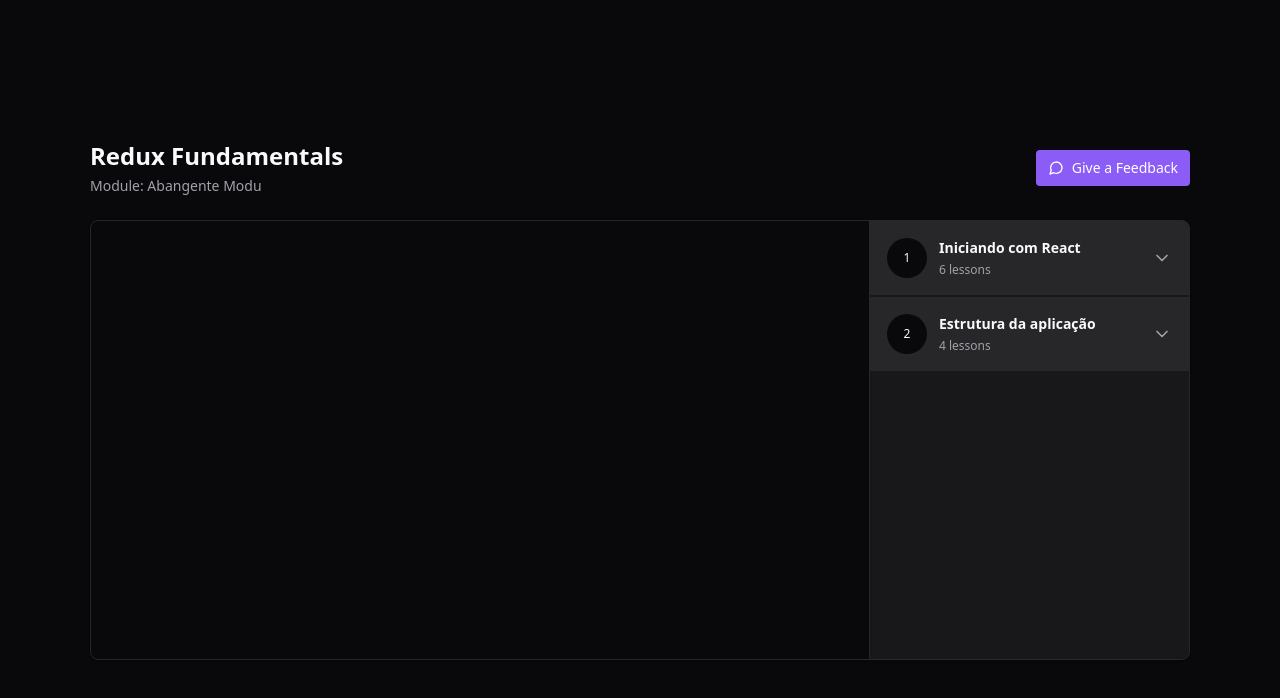
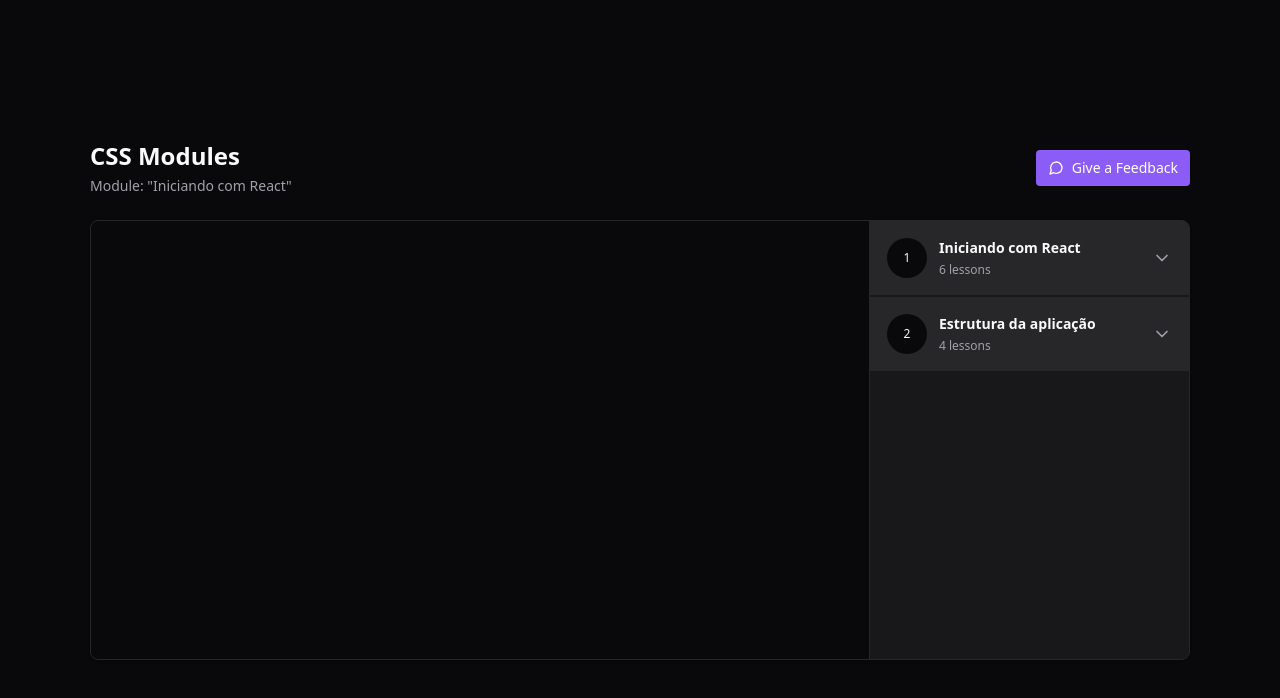
Before and after one commit to luiz504/07-ig22reactjs-redux-zustand, a React (Vite) app: page / in a window 1280 px wide. Shown: the top 698 px of the page. Built offline with nearby package versions, Linux system fonts and the light colour scheme.

Commit message:
style: adjust componets based on selected lesson

```diff
--- a/src/components/Header.tsx
+++ b/src/components/Header.tsx
@@ -1,12 +1,24 @@
 import React from 'react'
+import { useStoreSelector } from '../store'
 
 // import { Container } from './styles';
 
 export const Header: React.FC = () => {
+  const { currentLesson, currentModule } = useStoreSelector((store) => {
+    const { currentModuleIndex, currentLessonIndex, course } = store.player
+
+    const currentModule = course.modules[currentModuleIndex]
+
+    const currentLesson = currentModule.lessons[currentLessonIndex]
+
+    return { currentModule, currentLesson }
+  })
   return (
     <div className="flex flex-col gap-1">
-      <h1 className=" text-2xl font-bold">Redux Fundamentals</h1>
-      <span className="text-sm text-zinc-400">Module: Abangente Modu</span>
+      <h1 className=" text-2xl font-bold">{currentLesson.title}</h1>
+      <span className="text-sm text-zinc-400">
+        Module: &quot;{currentModule.title}&quot;
+      </span>
     </div>
   )
 }
--- a/src/components/Lesson.tsx
+++ b/src/components/Lesson.tsx
@@ -1,18 +1,32 @@
 import { FC } from 'react'
-import { Video } from 'lucide-react'
+import { PlayCircle, Video } from 'lucide-react'
 
 interface LessonProps {
   title: string
   duration: string
   onPlay: () => void
+  isCurrent: boolean
 }
-export const Lesson: FC<LessonProps> = ({ title, duration, onPlay }) => {
+
+export const Lesson: FC<LessonProps> = ({
+  title,
+  duration,
+  onPlay,
+  isCurrent = false,
+}) => {
   return (
     <button
-      className="flex items-center gap-3 text-sm text-zinc-400"
       onClick={onPlay}
+      data-active={isCurrent}
+      disabled={isCurrent}
+      className="flex items-center gap-3 text-sm text-zinc-400 data-[active=true]:text-emerald-400 enabled:hover:text-zinc-100 hover:transition"
     >
-      <Video className="w-4 h-4 text-zinc-500" /> <span>{title}</span>
+      {isCurrent ? (
+        <PlayCircle className="w-4 h-4 text-emerald-400" />
+      ) : (
+        <Video className="w-4 h-4 text-zinc-500" />
+      )}
+      <span>{title}</span>
       <span className="ml-auto font-mono text-sm text-zinc-500">
         {duration}
       </span>
--- a/src/components/Module.tsx
+++ b/src/components/Module.tsx
@@ -23,6 +23,12 @@
   const module = useStoreSelector(
     (store) => store.player.course.modules[moduleIndex],
   )
+  const currentLessonId = useStoreSelector((store) => {
+    const { currentModuleIndex, currentLessonIndex } = store.player
+    return store.player.course.modules[currentModuleIndex].lessons[
+      currentLessonIndex
+    ].id
+  })
 
   const handlePlayLesson = (lessonIndex: number) => {
     dispatch(play({ moduleIndex, lessonIndex }))
@@ -55,6 +61,7 @@
               title={lesson.title}
               duration={lesson.duration}
               onPlay={() => handlePlayLesson(index)}
+              isCurrent={lesson.id === currentLessonId}
             />
           ))}
         </nav>
```
